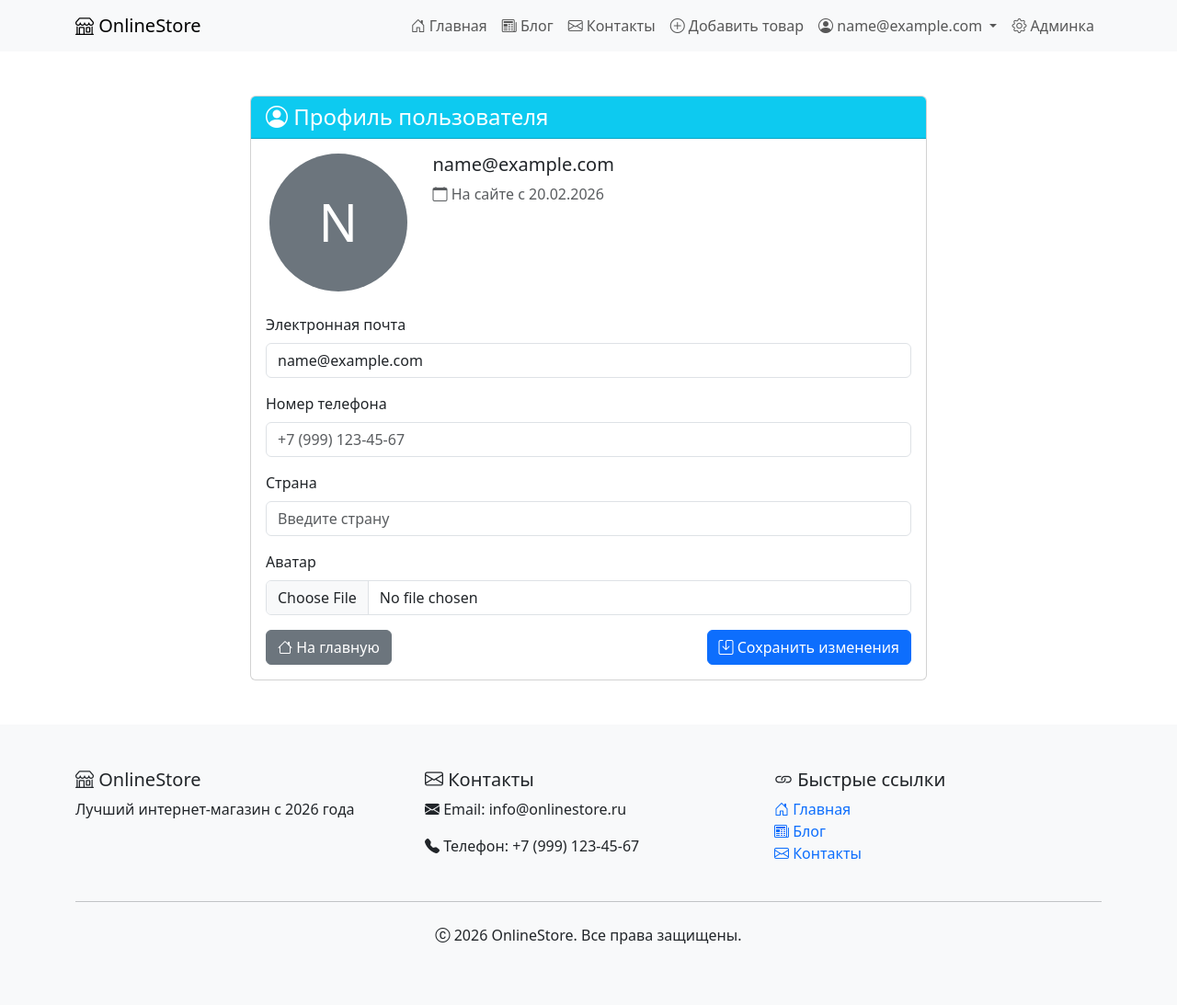
After one commit to VicM34/onlinestore, a Django app: page /users/profile/ in a window 1280 px wide. The commit adds this page. Shown: the whole page at 92% size. Run offline with Django 5.2, Linux system fonts and the light colour scheme; the visitor is signed in with stand-in values (Sample User, id 1).

Commit message:
добавлена аутентификация

```diff
--- a/catalog/views.py
+++ b/catalog/views.py
@@ -1,3 +1,4 @@
+from django.contrib.auth.mixins import LoginRequiredMixin
 from django.views.generic import ListView, DetailView, CreateView, UpdateView, DeleteView, TemplateView
 from django.urls import reverse_lazy
 from django.contrib import messages
--- a/config/urls.py
+++ b/config/urls.py
@@ -6,7 +6,8 @@ from django.conf.urls.static import static
 urlpatterns = [
     path('admin/', admin.site.urls),
     path('', include('catalog.urls')),
-    path('blogs/', include('blog.urls')),  # Добавляем маршруты блога с префиксом blogs/
+    path('blogs/', include('blog.urls')),
+    path('users/', include('users.urls')),
 ]
 
 if settings.DEBUG:
--- a/templates/catalog/base.html
+++ b/templates/catalog/base.html
@@ -39,18 +39,46 @@
                             <i class="bi bi-envelope"></i> Контакты
                         </a>
                     </li>
+
                     {% if user.is_authenticated %}
+                        <li class="nav-item">
+                            <a class="nav-link" href="{% url 'catalog:product_create' %}">
+                                <i class="bi bi-plus-circle"></i> Добавить товар
+                            </a>
+                        </li>
+                        <li class="nav-item dropdown">
+                            <a class="nav-link dropdown-toggle" href="#" id="userDropdown" role="button"
+                               data-bs-toggle="dropdown" aria-expanded="false">
+                                <i class="bi bi-person-circle"></i> {{ user.email }}
+                            </a>
+                            <ul class="dropdown-menu" aria-labelledby="userDropdown">
+                                <li><a class="dropdown-item" href="{% url 'users:profile' %}">
+                                    <i class="bi bi-person"></i> Профиль
+                                </a></li>
+                                <li><hr class="dropdown-divider"></li>
+                                <li><a class="dropdown-item text-danger" href="{% url 'users:logout' %}">
+                                    <i class="bi bi-box-arrow-right"></i> Выйти
+                                </a></li>
+                            </ul>
+                        </li>
+                    {% else %}
+                        <li class="nav-item">
+                            <a class="nav-link" href="{% url 'users:login' %}">
+                                <i class="bi bi-box-arrow-in-right"></i> Вход
+                            </a>
+                        </li>
+                        <li class="nav-item">
+                            <a class="nav-link" href="{% url 'users:register' %}">
+                                <i class="bi bi-person-plus"></i> Регистрация
+                            </a>
+                        </li>
+                    {% endif %}
+
                     <li class="nav-item">
                         <a class="nav-link" href="/admin/">
                             <i class="bi bi-gear"></i> Админка
                         </a>
                     </li>
-                    <li class="nav-item">
-                        <a class="nav-link" href="{% url 'catalog:product_create' %}">
-                            <i class="bi bi-plus-circle"></i> Добавить товар
-                        </a>
-                    </li>
-                    {% endif %}
                 </ul>
             </div>
         </div>
--- /dev/null
+++ b/templates/users/profile.html
@@ -0,0 +1,72 @@
+{% extends "catalog/base.html" %}
+
+{% block title %}Профиль - Интернет-магазин{% endblock %}
+
+{% block content %}
+<div class="container my-5">
+    <div class="row justify-content-center">
+        <div class="col-md-8">
+            <div class="card">
+                <div class="card-header bg-info text-white">
+                    <h4 class="mb-0"><i class="bi bi-person-circle"></i> Профиль пользователя</h4>
+                </div>
+                <div class="card-body">
+                    {% if messages %}
+                        {% for message in messages %}
+                            <div class="alert alert-{{ message.tags }} alert-dismissible fade show">
+                                {{ message }}
+                                <button type="button" class="btn-close" data-bs-dismiss="alert"></button>
+                            </div>
+                        {% endfor %}
+                    {% endif %}
+
+                    <div class="row mb-4">
+                        <div class="col-md-3 text-center">
+                            {% if user.avatar %}
+                                <img src="{{ user.avatar.url }}" alt="Аватар" class="img-fluid rounded-circle" style="max-width: 150px;">
+                            {% else %}
+                                <div class="bg-secondary rounded-circle d-flex align-items-center justify-content-center mx-auto" style="width: 150px; height: 150px;">
+                                    <span class="text-white display-4">{{ user.email|first|upper }}</span>
+                                </div>
+                            {% endif %}
+                        </div>
+                        <div class="col-md-9">
+                            <h5>{{ user.email }}</h5>
+                            <p class="text-muted">
+                                <i class="bi bi-calendar"></i> На сайте с {{ user.date_joined|date:"d.m.Y" }}
+                            </p>
+                        </div>
+                    </div>
+
+                    <form method="post" enctype="multipart/form-data">
+                        {% csrf_token %}
+
+                        {% for field in form %}
+                        <div class="mb-3">
+                            <label for="{{ field.id_for_label }}" class="form-label">{{ field.label }}</label>
+                            {{ field }}
+                            {% if field.errors %}
+                            <div class="text-danger small">
+                                {% for error in field.errors %}
+                                    {{ error }}<br>
+                                {% endfor %}
+                            </div>
+                            {% endif %}
+                        </div>
+                        {% endfor %}
+
+                        <div class="d-flex justify-content-between">
+                            <a href="{% url 'catalog:home' %}" class="btn btn-secondary">
+                                <i class="bi bi-house"></i> На главную
+                            </a>
+                            <button type="submit" class="btn btn-primary">
+                                <i class="bi bi-save"></i> Сохранить изменения
+                            </button>
+                        </div>
+                    </form>
+                </div>
+            </div>
+        </div>
+    </div>
+</div>
+{% endblock %}
--- /dev/null
+++ b/users/forms.py
@@ -0,0 +1,140 @@
+from django import forms
+from django.contrib.auth.forms import UserCreationForm, AuthenticationForm
+from django.core.mail import send_mail
+from django.conf import settings
+from .models import User
+
+
+class UserRegistrationForm(UserCreationForm):
+    """Форма регистрации пользователя"""
+    email = forms.EmailField(
+        widget=forms.EmailInput(attrs={
+            'class': 'form-control',
+            'placeholder': 'Введите email'
+        })
+    )
+    password1 = forms.CharField(
+        label='Пароль',
+        widget=forms.PasswordInput(attrs={
+            'class': 'form-control',
+            'placeholder': 'Введите пароль'
+        })
+    )
+    password2 = forms.CharField(
+        label='Подтверждение пароля',
+        widget=forms.PasswordInput(attrs={
+            'class': 'form-control',
+            'placeholder': 'Подтвердите пароль'
+        })
+    )
+
+    class Meta:
+        model = User
+        fields = ['email', 'password1', 'password2', 'phone_number', 'country', 'avatar']
+        widgets = {
+            'phone_number': forms.TextInput(attrs={
+                'class': 'form-control',
+                'placeholder': '+7 (999) 123-45-67'
+            }),
+            'country': forms.TextInput(attrs={
+                'class': 'form-control',
+                'placeholder': 'Введите страну'
+            }),
+            'avatar': forms.FileInput(attrs={
+                'class': 'form-control'
+            }),
+        }
+
+    def __init__(self, *args, **kwargs):
+        super().__init__(*args, **kwargs)
+        for field_name, field in self.fields.items():
+            if not field.widget.attrs.get('class'):
+                field.widget.attrs['class'] = 'form-control'
+
+    def save(self, commit=True):
+        user = super().save(commit=False)
+        user.username = self.cleaned_data['email']  # Используем email как username
+        if commit:
+            user.save()
+            # Отправка приветственного письма
+            self.send_welcome_email(user)
+        return user
+
+    def send_welcome_email(self, user):
+        """Отправка приветственного письма"""
+        subject = 'Добро пожаловать в наш интернет-магазин!'
+        message = f'''
+        Здравствуйте!
+
+        Спасибо за регистрацию в нашем интернет-магазине.
+        Ваш email: {user.email}
+
+        Теперь вы можете:
+        - Просматривать товары
+        - Добавлять новые товары
+        - Редактировать существующие товары
+        - Оставлять отзывы
+
+        С уважением,
+        Команда OnlineStore
+        '''
+        send_mail(
+            subject,
+            message,
+            settings.DEFAULT_FROM_EMAIL or 'noreply@onlinestore.ru',
+            [user.email],
+            fail_silently=False,
+        )
+
+
+class UserLoginForm(AuthenticationForm):
+    """Форма авторизации пользователя"""
+    username = forms.EmailField(
+        label='Email',
+        widget=forms.EmailInput(attrs={
+            'class': 'form-control',
+            'placeholder': 'Введите email'
+        })
+    )
+    password = forms.CharField(
+        label='Пароль',
+        widget=forms.PasswordInput(attrs={
+            'class': 'form-control',
+            'placeholder': 'Введите пароль'
+        })
+    )
+
+    def __init__(self, *args, **kwargs):
+        super().__init__(*args, **kwargs)
+        # Убираем поле username, используем email
+        self.fields['username'].label = 'Email'
+
+
+class UserProfileForm(forms.ModelForm):
+    """Форма редактирования профиля пользователя"""
+    class Meta:
+        model = User
+        fields = ['email', 'phone_number', 'country', 'avatar']
+        widgets = {
+            'email': forms.EmailInput(attrs={
+                'class': 'form-control',
+                'readonly': 'readonly'  # Email нельзя изменить
+            }),
+            'phone_number': forms.TextInput(attrs={
+                'class': 'form-control',
+                'placeholder': '+7 (999) 123-45-67'
+            }),
+            'country': forms.TextInput(attrs={
+                'class': 'form-control',
+                'placeholder': 'Введите страну'
+            }),
+            'avatar': forms.FileInput(attrs={
+                'class': 'form-control'
+            }),
+        }
+
+    def __init__(self, *args, **kwargs):
+        super().__init__(*args, **kwargs)
+        for field_name, field in self.fields.items():
+            if not field.widget.attrs.get('class'):
+                field.widget.attrs['class'] = 'form-control'
--- /dev/null
+++ b/users/urls.py
@@ -0,0 +1,12 @@
+from django.urls import path
+from django.contrib.auth.views import LogoutView
+from . import views
+
+app_name = 'users'
+
+urlpatterns = [
+    path('register/', views.UserRegistrationView.as_view(), name='register'),
+    path('login/', views.UserLoginView.as_view(), name='login'),
+    path('logout/', views.logout_view, name='logout'),
+    path('profile/', views.UserProfileView.as_view(), name='profile'),
+]
--- /dev/null
+++ b/users/views.py
@@ -0,0 +1,55 @@
+from django.shortcuts import render, redirect
+from django.contrib.auth import login, authenticate, logout
+from django.contrib.auth.views import LoginView
+from django.views.generic import CreateView, UpdateView
+from django.urls import reverse_lazy
+from django.contrib.auth.mixins import LoginRequiredMixin
+from django.contrib.messages.views import SuccessMessageMixin
+from django.contrib import messages
+from .forms import UserRegistrationForm, UserLoginForm, UserProfileForm
+from .models import User
+
+
+class UserRegistrationView(SuccessMessageMixin, CreateView):
+    """Регистрация нового пользователя"""
+    form_class = UserRegistrationForm
+    template_name = 'users/register.html'
+    success_url = reverse_lazy('users:login')
+    success_message = 'Регистрация прошла успешно! Теперь вы можете войти.'
+
+    def form_valid(self, form):
+        response = super().form_valid(form)
+        # Отправка письма происходит в методе save формы
+        return response
+
+
+class UserLoginView(LoginView):
+    """Авторизация пользователя"""
+    form_class = UserLoginForm
+    template_name = 'users/login.html'
+
+    def get_success_url(self):
+        messages.success(self.request, f'Добро пожаловать, {self.request.user.email}!')
+        return reverse_lazy('catalog:home')
+
+
+def logout_view(request):
+    """Выход из системы"""
+    logout(request)
+    messages.info(request, 'Вы вышли из системы.')
+    return redirect('catalog:home')
+
+
+class UserProfileView(LoginRequiredMixin, UpdateView):
+    """Редактирование профиля пользователя"""
+    model = User
+    form_class = UserProfileForm
+    template_name = 'users/profile.html'
+    success_url = reverse_lazy('users:profile')
+
+    def get_object(self, queryset=None):
+        return self.request.user
+
+    def form_valid(self, form):
+        messages.success(self.request, 'Профиль успешно обновлен!')
+        return super().form_valid(form)
```
Also changed, not shown: config/settings.py (+19 -0 lines), templates/users/login.html (added, +57 -0 lines), templates/users/register.html (added, +60 -0 lines), users/admin.py (added, +29 -0 lines), users/models.py (added, +38 -0 lines), users/__init__.py (added), users/migrations/0001_initial.py (added), users/migrations/__init__.py (added).
